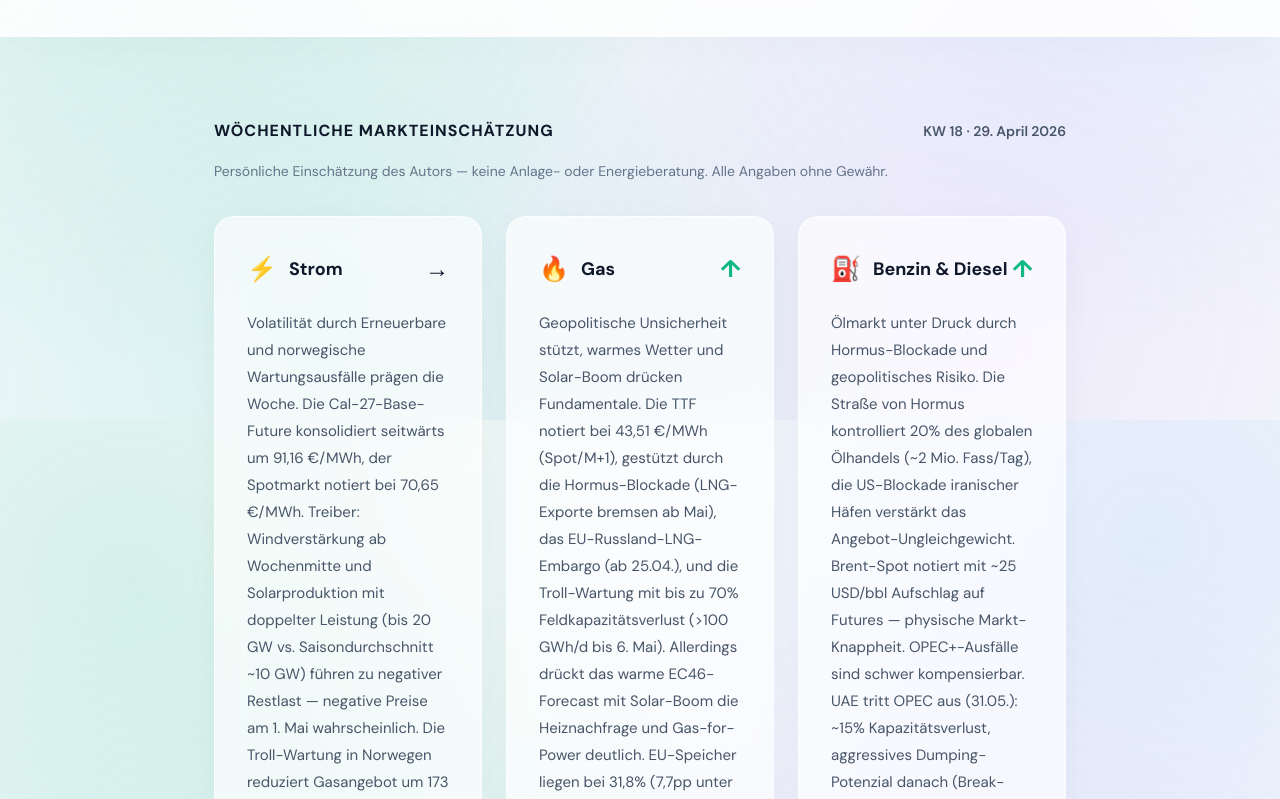
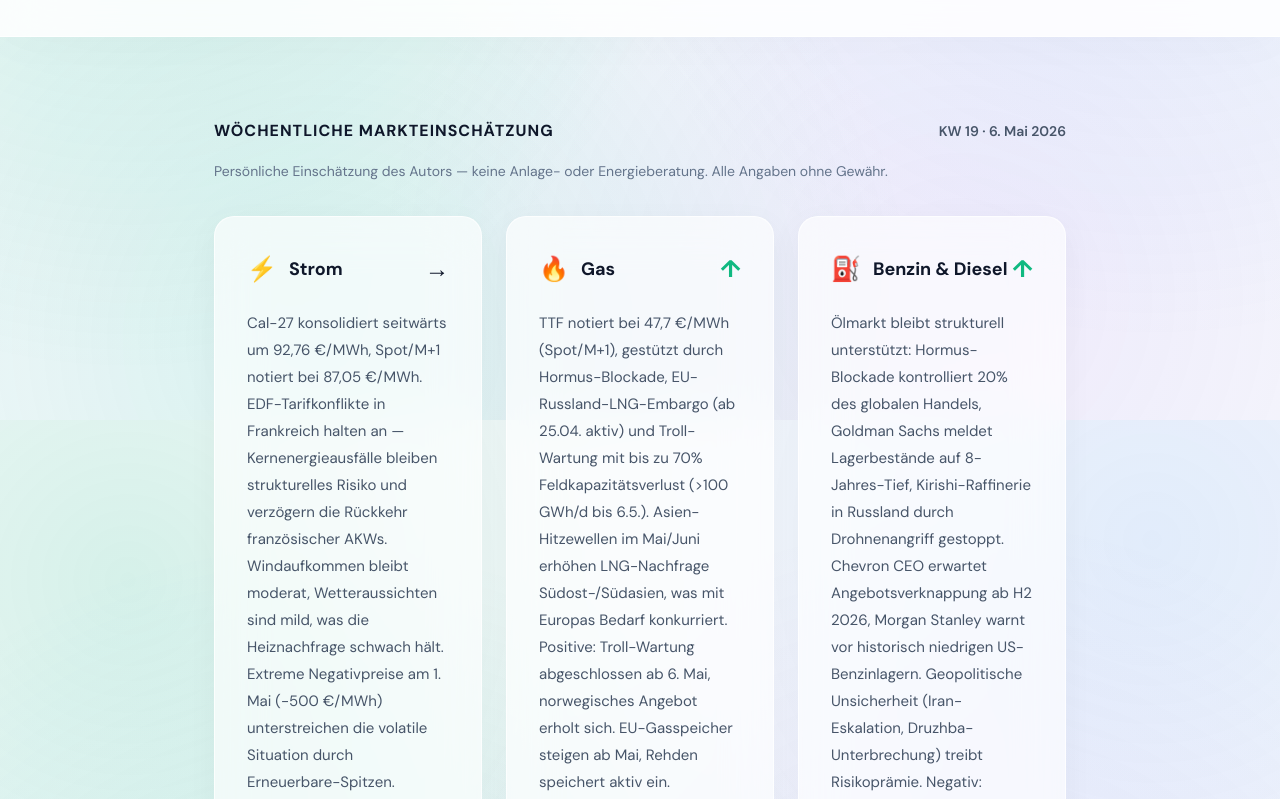
Before and after one commit to cenko-ai/Stromgeist, a Next.js app: page / in a window 1280 px wide. Shown: the part 1180-1979 px from the top of the page. Built offline with nearby package versions, Linux system fonts and the light colour scheme.

Commit message:
Update MarktWidget.js

```diff
--- a/src/components/MarktWidget.js
+++ b/src/components/MarktWidget.js
@@ -4,7 +4,7 @@ export default function MarktWidget() {
       <div className="markt-inner">
         <div className="markt-header">
           <span className="markt-title">Wöchentliche Markteinschätzung</span>
-          <span className="markt-date">KW 18 · 29. April 2026</span>
+          <span className="markt-date">KW 19 · 6. Mai 2026</span>
         </div>
         <p className="markt-disclaimer">
           Persönliche Einschätzung des Autors — keine Anlage- oder Energieberatung. Alle Angaben ohne Gewähr.
@@ -18,7 +18,7 @@ export default function MarktWidget() {
               <span className="markt-arrow neutral">→</span>
             </div>
             <p className="markt-text">
-              Volatilität durch Erneuerbare und norwegische Wartungsausfälle prägen die Woche. Die Cal-27-Base-Future konsolidiert seitwärts um 91,16 €/MWh, der Spotmarkt notiert bei 70,65 €/MWh. Treiber: Windverstärkung ab Wochenmitte und Solarproduktion mit doppelter Leistung (bis 20 GW vs. Saisondurchschnitt ~10 GW) führen zu negativer Restlast — negative Preise am 1. Mai wahrscheinlich. Die Troll-Wartung in Norwegen reduziert Gasangebot um 173 GWh/d bis 6. Mai und treibt Gasverstromungskosten in die Höhe. EDF-Streik und Tarifverhandlungen erhöhen Unsicherheit. Hormus-Geopolitik bleibt mittelfristig preisunterstützend.
+              Cal-27 konsolidiert seitwärts um 92,76 €/MWh, Spot/M+1 notiert bei 87,05 €/MWh. EDF-Tarifkonflikte in Frankreich halten an — Kernenergieausfälle bleiben strukturelles Risiko und verzögern die Rückkehr französischer AKWs. Windaufkommen bleibt moderat, Wetteraussichten sind mild, was die Heiznachfrage schwach hält. Extreme Negativpreise am 1. Mai (-500 €/MWh) unterstreichen die volatile Situation durch Erneuerbare-Spitzen. Hormus-Geopolitik und Iran-Eskalation halten eine strukturelle Risikoprämie im Frontjahr bestehen — trotz Unsicherheit fehlt aber derzeit ein klarer Trendimpuls.
             </p>
           </div>
 
@@ -30,7 +30,7 @@ export default function MarktWidget() {
               <span className="markt-arrow up">↑</span>
             </div>
             <p className="markt-text">
-              Geopolitische Unsicherheit stützt, warmes Wetter und Solar-Boom drücken Fundamentale. Die TTF notiert bei 43,51 €/MWh (Spot/M+1), gestützt durch die Hormus-Blockade (LNG-Exporte bremsen ab Mai), das EU-Russland-LNG-Embargo (ab 25.04.), und die Troll-Wartung mit bis zu 70% Feldkapazitätsverlust (&gt;100 GWh/d bis 6. Mai). Allerdings drückt das warme EC46-Forecast mit Solar-Boom die Heiznachfrage und Gas-for-Power deutlich. EU-Speicher liegen bei 31,8% (7,7pp unter Vorjahr). Ras-Laffan-Terminal fährt langsam hoch. Strukturelle Knappheit bis 2027 bleibt durch IEA-Prognose (120 bcm Angebotsverlust 2026-30). Golden Pass (USA) bringt Maiden-Export 2026.
+              TTF notiert bei 47,7 €/MWh (Spot/M+1), gestützt durch Hormus-Blockade, EU-Russland-LNG-Embargo (ab 25.04. aktiv) und Troll-Wartung mit bis zu 70% Feldkapazitätsverlust (&gt;100 GWh/d bis 6.5.). Asien-Hitzewellen im Mai/Juni erhöhen LNG-Nachfrage Südost-/Südasien, was mit Europas Bedarf konkurriert. Positive: Troll-Wartung abgeschlossen ab 6. Mai, norwegisches Angebot erholt sich. EU-Gasspeicher steigen ab Mai, Rehden speichert aktiv ein. Strukturelle Knappheit bis 2027 bleibt durch IEA-Prognose (120 bcm Angebotsverlust 2026-30). Golden Pass (USA) bringt Maiden-Export 2026, mittelfristige Entlastung.
             </p>
           </div>
 
@@ -42,7 +42,7 @@ export default function MarktWidget() {
               <span className="markt-arrow up">↑</span>
             </div>
             <p className="markt-text">
-              Ölmarkt unter Druck durch Hormus-Blockade und geopolitisches Risiko. Die Straße von Hormus kontrolliert 20% des globalen Ölhandels (~2 Mio. Fass/Tag), die US-Blockade iranischer Häfen verstärkt das Angebot-Ungleichgewicht. Brent-Spot notiert mit ~25 USD/bbl Aufschlag auf Futures — physische Markt-Knappheit. OPEC+-Ausfälle sind schwer kompensierbar. UAE tritt OPEC aus (31.05.): ~15% Kapazitätsverlust, aggressives Dumping-Potenzial danach (Break-even $30-35/bbl). Trump-Druck auf Saudi Arabia wächst. Insgesamt: mittelfristige Knappheit und geopolitische Spannungen stützen Ölpreise nachhaltig.
+              Ölmarkt bleibt strukturell unterstützt: Hormus-Blockade kontrolliert 20% des globalen Handels, Goldman Sachs meldet Lagerbestände auf 8-Jahres-Tief, Kirishi-Raffinerie in Russland durch Drohnenangriff gestoppt. Chevron CEO erwartet Angebotsverknappung ab H2 2026, Morgan Stanley warnt vor historisch niedrigen US-Benzinlagern. Geopolitische Unsicherheit (Iran-Eskalation, Druzhba-Unterbrechung) treibt Risikoprämie. Negativ: OPEC-Austritt der UAE (31.05.) könnte Dumping-Druck bringen. Insgesamt: strukturelle Angebotsengpässe und geopolitische Spannungen stützen Ölpreise nachhaltig.
             </p>
           </div>
         </div>
```
